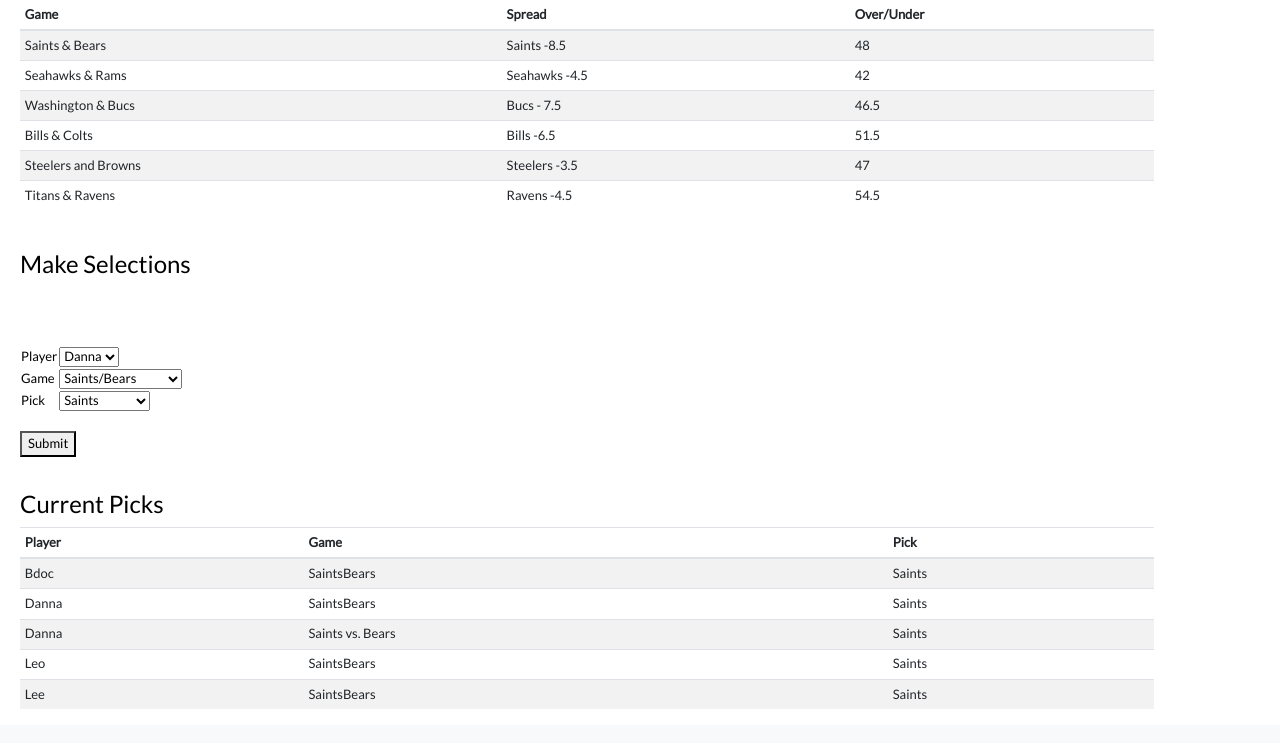
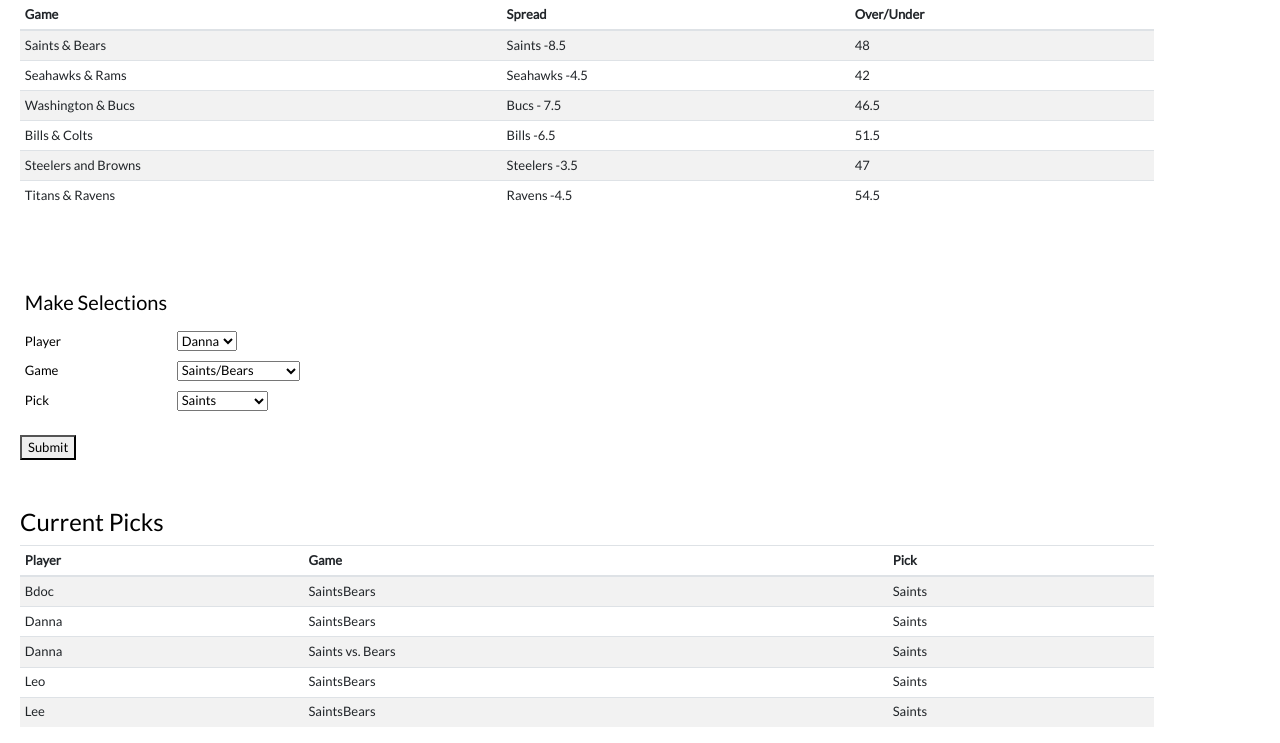
Before and after one commit to simple-dogood/nflpp2021, a Django app: template games/templates/games/home.html in a window 1280 px wide. Shown: the part 118-861 px from the top of the page. Before the commit the page ends 818 px from the top, so only its background shows below. Run offline with Django 3.2, Linux system fonts and the light colour scheme; the template is opened without the code that fills it: values that come from a table or form of the project are taken from there, others are empty; data comes from the database, SQL or seed files in the repository; both versions use the stored data as it was after the commit; some libraries are stand-ins or nearby versions.

Commit message:
update fmt

```diff
--- a/games/templates/games/home.html
+++ b/games/templates/games/home.html
@@ -139,19 +139,15 @@
 
 
 
-
-</br>
-
-
-
-<form method="post" style="float: left; padding-right:10px; padding-bottom:25px; font-size:13px">
+<div class="table-responsive" style="width: 90%; position:center;font-size:13px">
+<form method="post" style="float: left; font-size:13px">
 {% csrf_token %}
 
-<h4 style="padding-left:0px;">Make Selections</h4>
-
-<table border = "0">
+<table class="table-sm" >
 
   <tbody>
+    <thead><th><h5>Make Selections</h5></th></thead>
+
     <tr>
       <td>Player</td>
       <td><select class="select_field_class" name="player" id="player">
@@ -210,19 +206,10 @@
 </br>
 <button type="submit" >Submit</button>
 </form>
+</div>
 
-
-
-</br>
-</br>
-</br>
-</br>
-</br>
-</br>
-</br>
-</br>
-</br>
-</br>
+<br>
+<br>
 
 
 <h4 style="float: left;">Current Picks</h4>
--- a/nfl2021/urls.py
+++ b/nfl2021/urls.py
@@ -19,5 +19,5 @@ from games import views
 
 urlpatterns = [
     path('admin/', admin.site.urls),
-    path('radian/',views.home, name = 'home'),
+    path('',views.home, name = 'home'),
 ]
```
Also changed, not shown: db.sqlite3.
